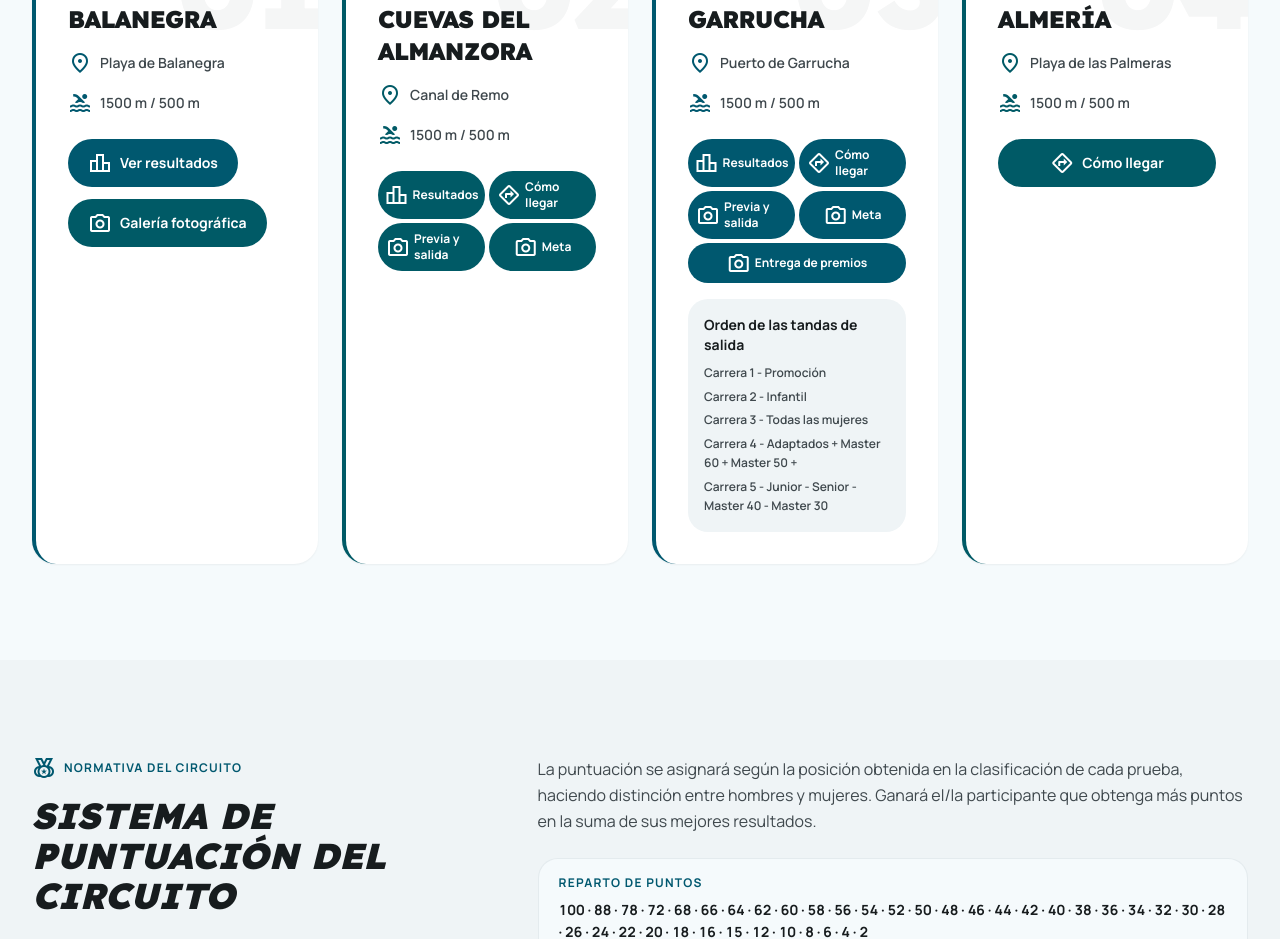
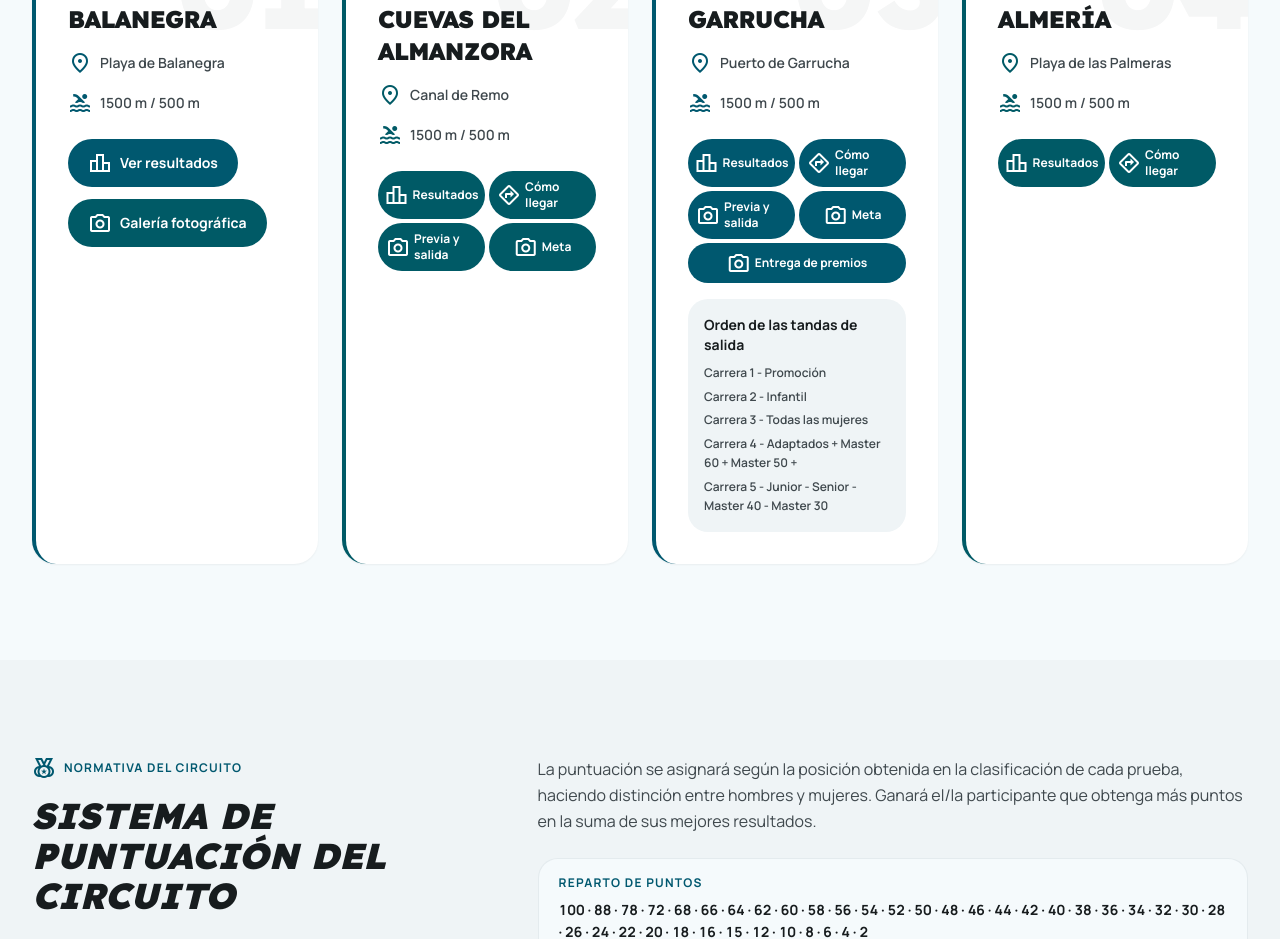
Before and after one commit to dvdgp9/web-travesia-alme, a website: page index.html in a window 1280 px wide. Shown: the part 1121-2060 px from the top of the page. Drawn offline with Linux system fonts and the light colour scheme.

Commit message:
Resultados Almería

```diff
--- a/index.html
+++ b/index.html
@@ -290,10 +290,16 @@
 <span class="material-symbols-outlined text-tertiary text-xl">pool</span>
 <span class="text-sm font-semibold">1500 m / 500 m</span>
 </div>
-<a class="mt-6 w-full inline-flex items-center justify-center gap-2 bg-tertiary text-on-tertiary px-5 py-3 rounded-full font-bold text-sm hover:bg-primary-container transition-all active:scale-95" href="https://maps.app.goo.gl/MwLV5YTzzEKy3y5z6?g_st=aw" rel="noopener" target="_blank">
+<div class="mt-6 grid grid-cols-2 gap-1">
+<a class="w-full inline-flex items-center justify-center gap-1 bg-tertiary text-on-tertiary px-2 py-2 rounded-full font-bold text-xs hover:bg-primary-container transition-all active:scale-95" href="https://ww.global-tempo.com/resultados/G-Live/g-live.html?f=../2026/08_22_TRV_ALMERIA_26/08_22_TRV_ALMERIA_26.clax" rel="noopener" target="_blank">
+<span class="material-symbols-outlined text-xl">leaderboard</span>
+<span>Resultados</span>
+</a>
+<a class="w-full inline-flex items-center justify-center gap-1 bg-tertiary text-on-tertiary px-2 py-2 rounded-full font-bold text-xs hover:bg-primary-container transition-all active:scale-95" href="https://maps.app.goo.gl/MwLV5YTzzEKy3y5z6?g_st=aw" rel="noopener" target="_blank">
 <span class="material-symbols-outlined text-xl">directions</span>
 <span>Cómo llegar</span>
 </a>
+</div>
 </div>
 </div>
 </div>
```
Also changed, not shown: .cursor/scratchpad.md.
